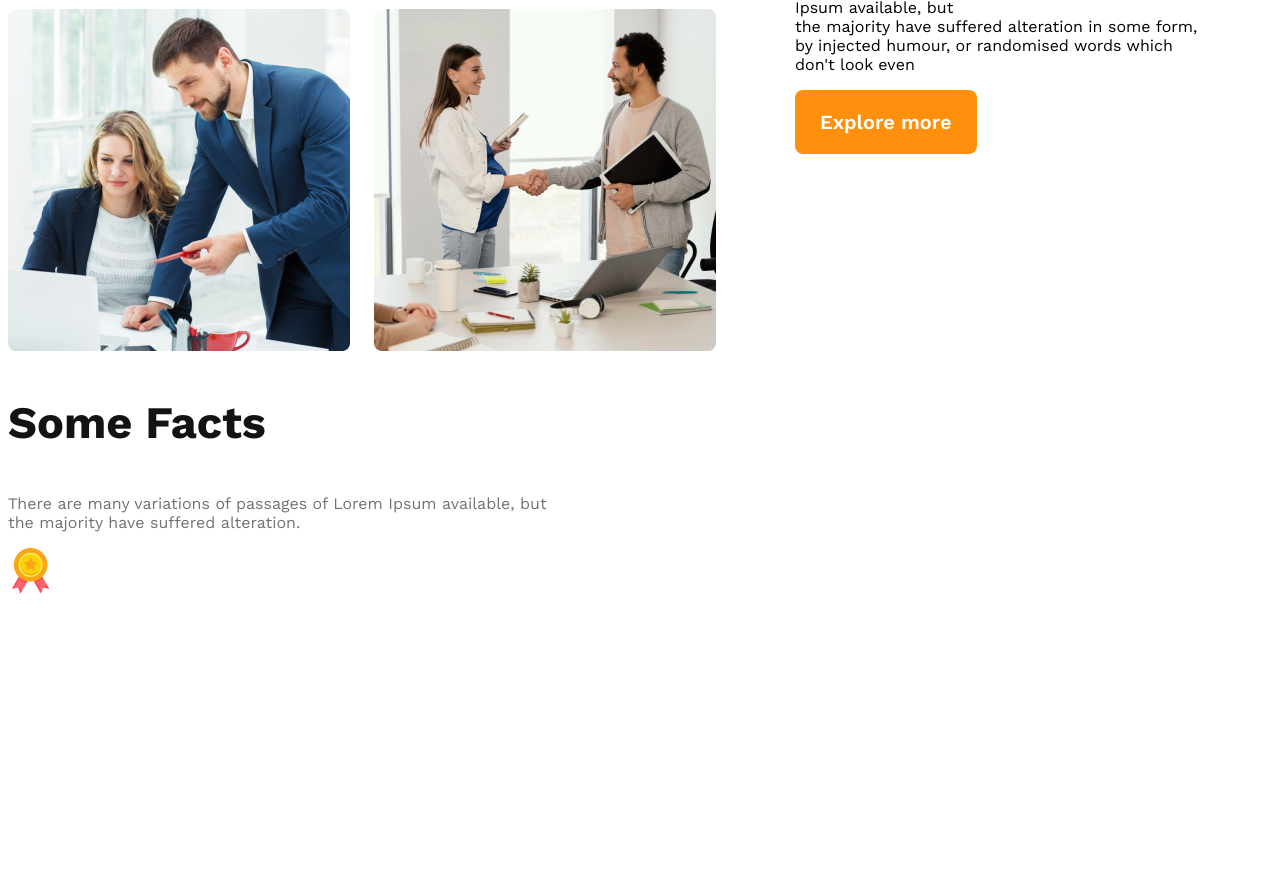
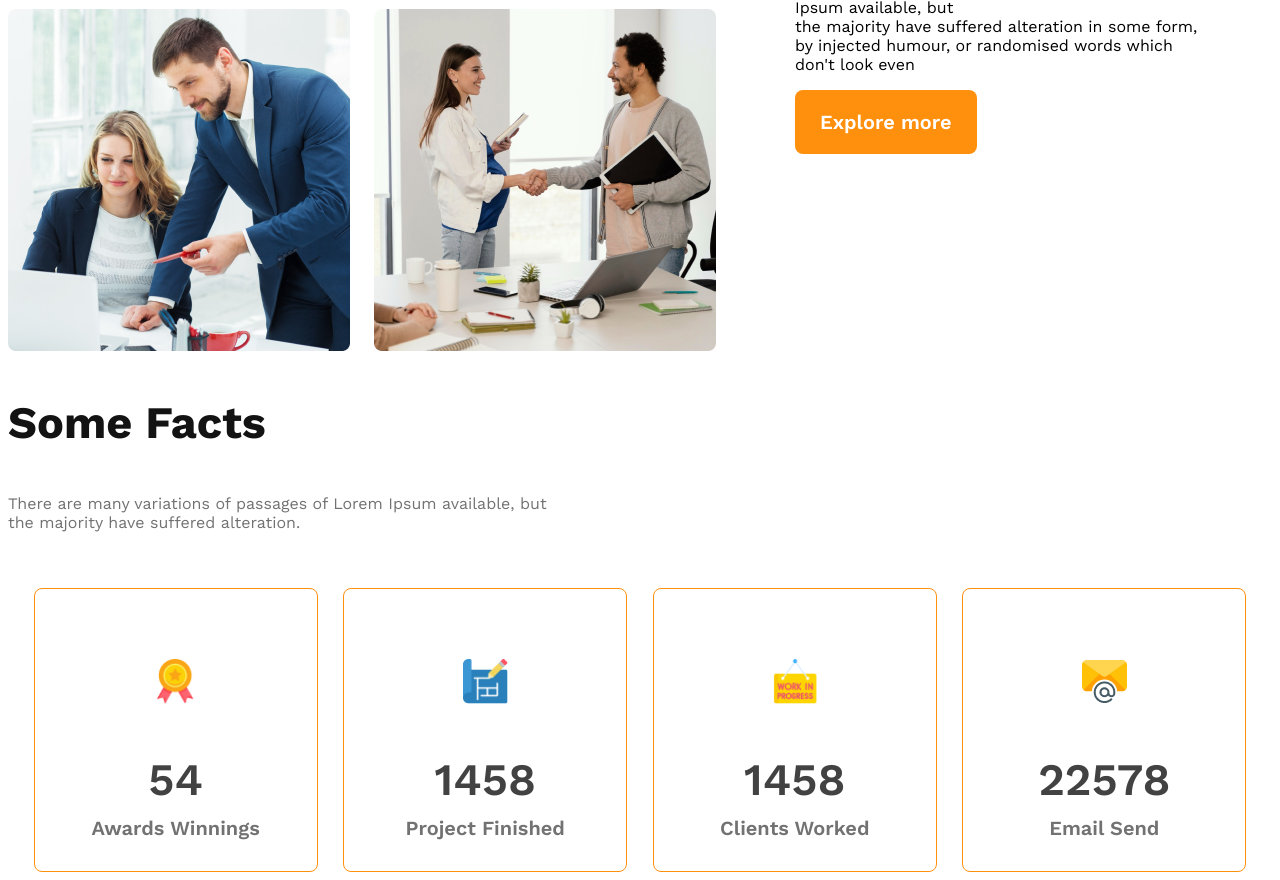
Before and after one commit to Majharul-Islam2121/3rd-web-design, a plain HTML site: page index.html in a window 1280 px wide. Shown: the part 1444-2324 px from the top of the page. Before the commit the page ends 2050 px from the top, so only its background shows below. Drawn offline with nearby package versions, Linux system fonts and the light colour scheme; a web font is replaced by a local one.

Commit message:
added box img box container

```diff
--- a/index.html
+++ b/index.html
@@ -63,14 +63,33 @@
 <section>
     <div>
         <h3 class="some-tittle">Some Facts</h3>
-            <p class="some-desc">There are many variations of passages of Lorem Ipsum available, but  <br> the majority have suffered alteration.</p>
+      <p class="some-desc">There are many variations of passages of Lorem Ipsum available, but  <br> the majority have suffered alteration.</p>
     </div>
     <div class="box-container">
-        <div>
-            <img class="box-img" src="images/icons/ribon.png" alt="">
+  <div class="box-content">
+<img class="box-img" src="images/icons/ribon.png" alt="">
+<h3 class="box-tittle">54</h3>
+<p class="box-desc">Awards Winnings</p>
+
         </div>
 
+        <div class="box-content">
+            <img class="box-img" src="images/icons/projects.png" alt="">
+           <h3 class="box-tittle">1458</h3>
+       <p class="box-desc">Project Finished</p>
 
+               </div>
+               <div class="box-content">
+               <img class="box-img" src="images/icons/customers.png" alt="">
+               <h3 class="box-tittle">1458</h3>
+            <p class="box-desc">Clients Worked</p>
+                                           </div>
+       <div class="box-content">
+       <img class="box-img" src="images/icons/email.png" alt="">
+       <h3 class="box-tittle">22578</h3>
+     <p class="box-desc">Email Send</p>
+
+                        </div>
     </div>
 </section>
     </main>
--- a/styles/style.css
+++ b/styles/style.css
@@ -74,17 +74,7 @@ a{text-decoration: none;
         margin: 20px 50px 0 0;
       }
 
-      /*responsive media queries*/
-      @media screen and (max-width:600px) {.header{flex-direction: column;padding: 10px 10px;gap: 20px;margin-right: 50px;}.banner-para{margin-right: 100px;}
-        .banner-img{width: 300px;height: 300px;margin-right: 80px;}
-        .teams-content{flex-direction: column;}teams-container{padding: 20px;}.teams-img{grid-template-columns:repeat(1,2fr);}
 
-      }
-
-      @media screen and (min-width:601px) and (max-width:960px) {.header{flex-direction: column;padding: 30px 130px;gap: 40px;margin-right: 50px;}.banner-para{margin-right: 100px;}
-      .banner-img{width: 300px;height: 300px;}.nav-link,.teams-container{flex-direction: column;}
-        .teams-content{flex-direction: column;}
-      }
 
       main{max-width: 1440px;margin:0 auto ;}
 
@@ -123,3 +113,69 @@ a{text-decoration: none;
 
       font-weight: 400;
     }
+.box-tittle{color:  #424242;
+
+  font-size: 45px;
+
+  font-weight: 600;
+  margin-bottom:10px ;
+}
+.box-desc{color: #727272;
+
+  font-size: 20px;
+
+  font-weight: 600;
+  margin-top: 10px;
+ }
+ .box-img{
+  height: 45px;
+  width: 45px;
+margin-top: 50px;
+}
+ .box-content{border-radius: 8px;
+  border: 1px solid #FF900E;
+  width: 241.831px;
+  height: 241.831px;
+text-align: center;
+background: #FFF;
+padding: 20px;
+margin-top: 40px;
+
+}
+.box-container{display: flex;align-items: center; justify-content: space-evenly;}
+
+
+
+
+
+
+
+
+
+
+
+
+
+
+
+
+
+
+
+
+
+
+
+
+
+              /*responsive media queries*/
+      @media screen and (max-width:600px) {.header{flex-direction: column;padding: 10px 10px;gap: 20px;margin-right: 50px;}.banner-para{margin-right: 100px;}
+      .banner-img{width: 300px;height: 300px;margin-right: 80px;}
+      .teams-content{flex-direction: column;}teams-container{padding: 20px;}.teams-img{grid-template-columns:repeat(1,2fr);}
+
+    }
+
+    @media screen and (min-width:601px) and (max-width:960px) {.header{flex-direction: column;padding: 30px 130px;gap: 40px;margin-right: 50px;}.banner-para{margin-right: 100px;}
+    .banner-img{width: 300px;height: 300px;}.nav-link,.teams-container{flex-direction: column;}
+      .teams-content{flex-direction: column;}
+    }
```
